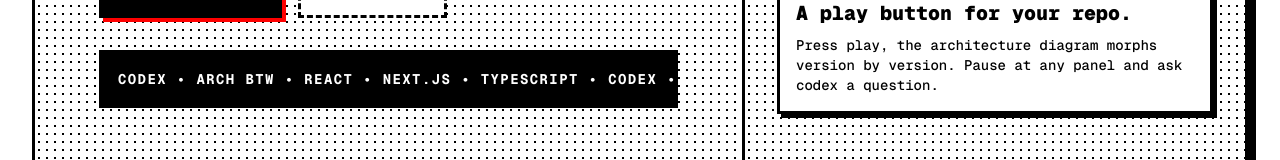
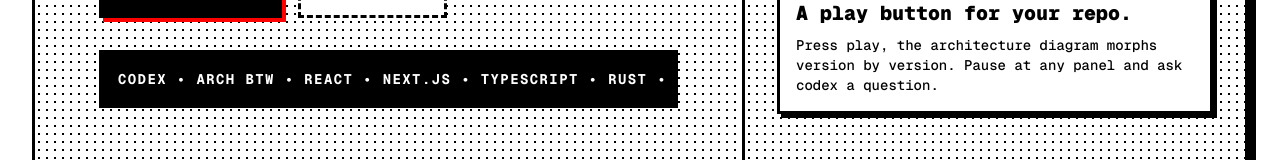
Before and after one commit to thisisRounakSingh/project-saga, a Next.js app: page / in a window 1280 px wide. Shown: the part 780-940 px from the top of the page. Built offline with nearby package versions, Linux system fonts and the light colour scheme.

Commit message:
Few More Jargons Into The Carousel

```diff
--- a/app/page.tsx
+++ b/app/page.tsx
@@ -95,12 +95,18 @@
                   <span>CODEX</span> <span>•</span> <span>ARCH BTW</span>{" "}
                   <span>•</span> <span>REACT</span> <span>•</span>{" "}
                   <span>NEXT.JS</span> <span>•</span> <span>TYPESCRIPT</span>{" "}
+                  <span>•</span> <span>RUST</span> <span>•</span>{" "}
+                  <span>C++</span> <span>•</span> <span>JS</span>{" "}
+                  <span>•</span> <span>GO</span> <span>•</span>{" "}
+                  <span>PYTHON</span> <span>•</span> <span>WASM</span>{" "}
                   <span>•</span> <span>CODEX</span> <span>•</span>{" "}
                   <span>ARCH BTW</span> <span>•</span> <span>REACT</span>{" "}
                   <span>•</span> <span>NEXT.JS</span> <span>•</span>{" "}
-                    <span>TYPESCRIPT</span> <span>•</span> <span>CODEX</span>{" "}
-                    <span>•</span> <span>ARCH BTW</span> <span>•</span>{" "}
-                    <span>REACT</span>
+                  <span>TYPESCRIPT</span> <span>•</span> <span>RUST</span>{" "}
+                  <span>•</span> <span>C++</span> <span>•</span>{" "}
+                  <span>JS</span> <span>•</span> <span>GO</span>{" "}
+                  <span>•</span> <span>PYTHON</span> <span>•</span>{" "}
+                  <span>WASM</span>
                 </div>
                 </div>
               </div>
```
Lines whose indentation alone changed are shown as unchanged.
